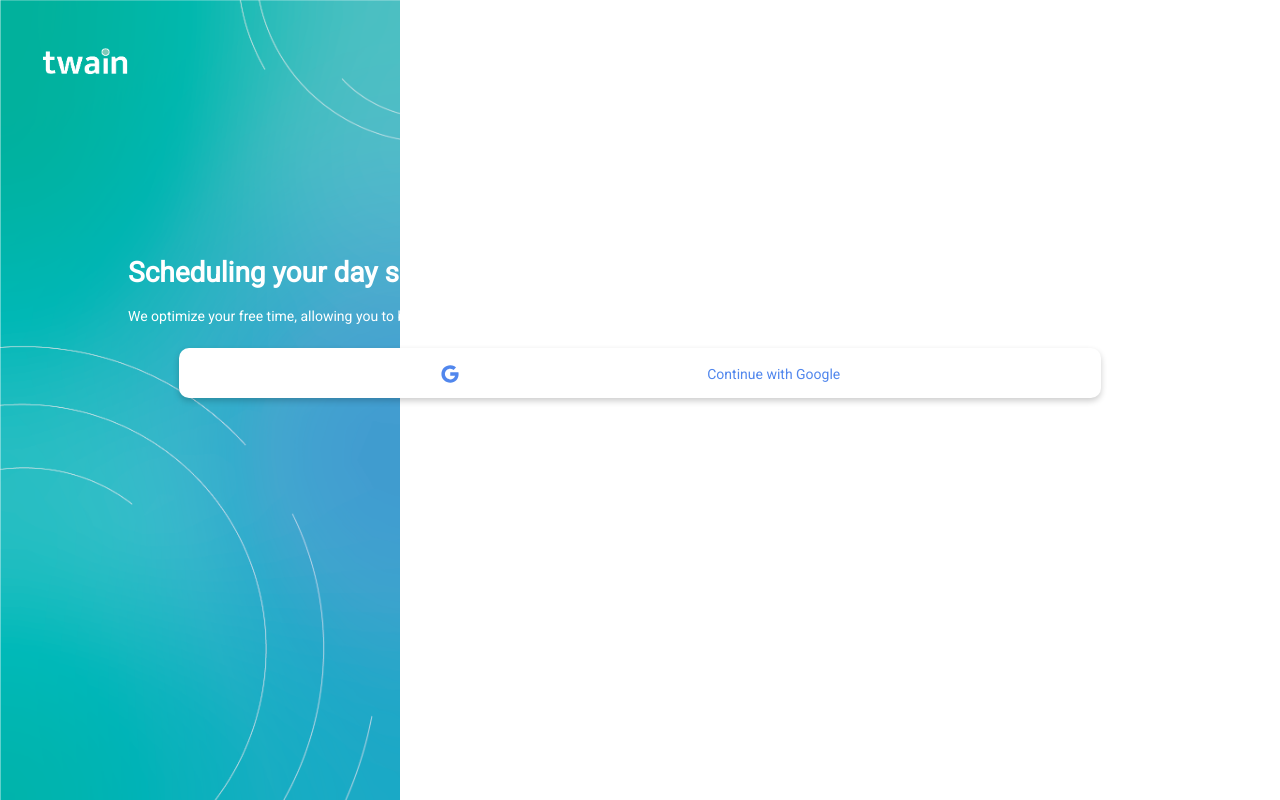
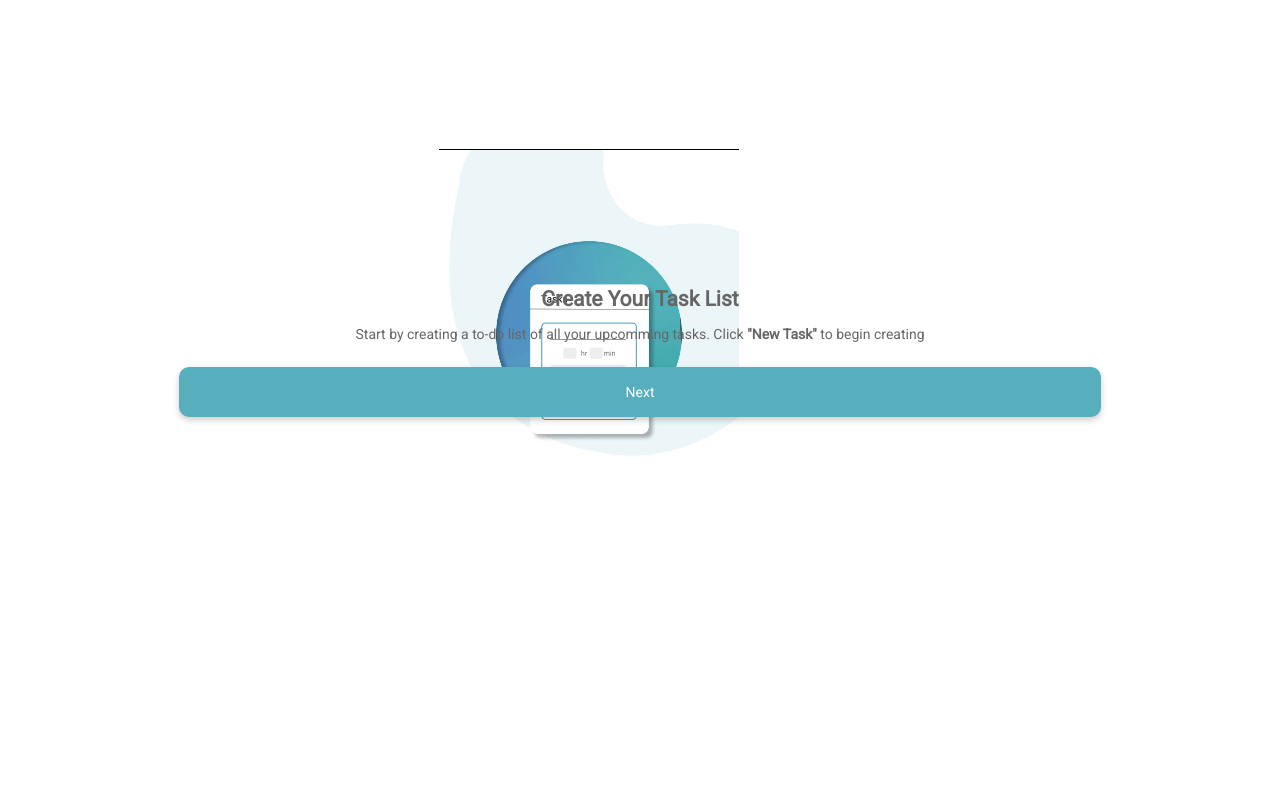
Before and after one commit to ucladevx/twain-extension, a React (Create React App) app: page /walkthrough in a window 1280 px wide. Built offline with nearby package versions, Linux system fonts and the light colour scheme; the HTML template or start-up script is replaced by a standard one.

Commit message:
added four screens for walkthrough

```diff
--- a/src/App.js
+++ b/src/App.js
@@ -12,6 +12,7 @@
 import SchedulingList from './components/containers/Scheduling';
 import ChangeList from './components/containers/MakeChanges';
 import Success from './components/containers/Success';
+import Walkthrough from './components/containers/Walkthrough';
 
 const App = () => {
   const DefaultContainer = () => (
@@ -32,6 +33,7 @@
         <Switch>
           <Route path="/settings" component={Settings} />
           <Route path="/help" component={Help} />
+          <Route path="/walkthrough" component={Walkthrough}/>
 
           <Route path="/tasklist" component={DefaultContainer} />
           <Route path="/scheduling" component={DefaultContainer} />
--- a/src/components/containers/Onboarding.js
+++ b/src/components/containers/Onboarding.js
@@ -1,7 +1,7 @@
 import React, { useState, useEffect } from 'react';
 import { useHistory } from 'react-router-dom';
 
-import Button, { FullButton } from '../presentational/styled/Button';
+import Button, { FullButton, SkipButton} from '../presentational/styled/Button';
 import Dropdown, { Selection } from '../presentational/Dropdown';
 import { Row } from '../presentational/styled/Layout';
 import { Background, Centered } from '../presentational/styled/Layout';
@@ -363,7 +363,7 @@
         margin: '15px auto'
       }}
     >
-      Do you want to have Twain schedule your tasks over the weekend?
+      Do you want to have twain schedule your tasks over the weekend?
     </p>
     <Dropdown
       options={display}
@@ -391,6 +391,29 @@
   );
 };
 
+const WalkThroughPrompt = ({handleContinue}) => {
+  const [skip,setSkip] = useState(false);
+  const history = useHistory();
+
+  return(
+    <div>
+      <h1 style={{ marginTop: '20vh' }}>Welcome to your twain task list!</h1>
+      <p
+      style={{
+        color: 'rgba(255,255,255,0.7)',
+        width: '90%',
+        margin: '15px auto'
+      }}>This is where you can view, create, and schedule your task. Lets show you around
+      </p>
+      <FullButton onClick = {()=> history.push('/walkthrough')}
+                  secondary
+                  style = {{color: '#5187ed'}}
+                  >Start WalkThrough</FullButton>
+      <SkipButton onClick = {handleContinue}>Skip</SkipButton>
+    </div>
+  );
+};
+
 const Content = [
   { component: Intro, customButton: true },
   { component: Welcome, customButton: true },
@@ -398,6 +421,7 @@
   { component: OptionSelection, customButton: true },
   { component: Times, customButton: true },
   { component: WeekendSetting, customButton: true},
+  { component: WalkThroughPrompt, customButton: true}
 ];
 
 const Onboarding = () => {
--- /dev/null
+++ b/src/components/containers/Walkthrough.js
@@ -0,0 +1,139 @@
+import React, { useState, useEffect } from 'react';
+import { useHistory } from 'react-router-dom';
+
+import Button, {FullButton,NextButton} from '../presentational/styled/Button';
+import { Background, WalkthroughCentered } from '../presentational/styled/Layout';
+
+const CreateTaskList = ({handleContinue}) =>{
+  return(
+    <div>
+      <img
+        src="personalizetask.gif"
+        style={{
+          width: '300px',
+          marginLeft: 'calc(-1 * (10%))',
+          marginTop: '-65%',
+          marginBottom: '-20%'
+        }}
+      />
+      <h2 style={{ width: '90%', margin: '15px auto' }}>
+      Create Your Task List
+      </h2>
+
+      <p
+      style={{
+        width: '90%',
+        margin: '15px auto',
+        textAlign: 'center'
+      }}
+      >Start by creating a to-do list of all your upcomming tasks.
+      Click <strong>"New Task"</strong> to begin creating
+      </p>
+
+      <NextButton
+      onClick = {handleContinue}
+      >Next
+      </NextButton>
+    </div>
+  );
+}
+
+const PersonalizeTask = ({handleContinue}) => {
+  return(
+    <div>
+      <img
+        src="personalizetask.gif"
+        style={{
+          width: '300px',
+          marginLeft: 'calc(-1 * (10%))',
+          marginTop: '-65%',
+          marginBottom: '-20%'
+        }}
+      />
+      <h2 style={{ width: '90%', margin: '15px auto' }}>
+      Personalize Your Task
+      </h2>
+
+      <p
+      style={{
+        width: '90%',
+        margin: '15px auto',
+        textAlign: 'center'
+      }}
+      >Fill in your task information including its estimated duration and due date
+      for efficient scheduling.
+      </p>
+
+      <NextButton
+      onClick = {handleContinue}
+      >Next
+      </NextButton>
+    </div>
+  );
+}
+
+const ScheduleTask = ({handleContinue}) => {
+  return(
+    <div>
+      <img
+        src="personalizetask.gif"
+        style={{
+          width: '300px',
+          marginLeft: 'calc(-1 * (10%))',
+          marginTop: '-65%',
+          marginBottom: '-20%'
+        }}
+      />
+      <h2 style={{ width: '90%', margin: '15px auto' }}>
+      Schedule Your Task
+      </h2>
+
+      <p
+      style={{
+        width: '90%',
+        margin: '15px auto',
+        textAlign: 'center'
+      }}
+      >Now that you have created your task, it will innitially appear under
+      <strong>"Not yet scheduled."</strong><br />
+      Once you're ready to have twain schedule your task, select the tasks you want
+      scheduled and click <strong>"Scheduled."</strong>
+      </p>
+
+      <NextButton
+      onClick = {handleContinue}
+      >Next
+      </NextButton>
+    </div>
+  );
+}
+
+const Content = [
+  {component: CreateTaskList},
+  {component: PersonalizeTask},
+  {component: ScheduleTask}
+];
+
+const Walkthrough = ()=>{
+  const [page, setPage] = useState(0);
+  const history = useHistory();
+
+  const handleContinue = () =>
+    page == Content.length - 1 ? history.push('/tasklist') : setPage(page + 1);
+
+  const getCurrent = () => {
+    const Component = Content[page].component;
+    return <Component handleContinue={handleContinue} />;
+  };
+
+  return (
+    <Background>
+      <WalkthroughCentered>
+        {getCurrent()}
+        {Content[page].customButton}
+      </WalkthroughCentered>
+    </Background>
+  );
+}
+
+export default Walkthrough
--- a/src/components/presentational/styled/Button.js
+++ b/src/components/presentational/styled/Button.js
@@ -73,4 +73,28 @@
   border-radius: 10px;
 `;
 
+export const SkipButton = styled.button`
+  text-decoration: underline;
+  background: none;
+  border: none;
+  color: white;
+  text-align: center;
+  &:hover {
+    cursor: pointer;
+  }
+`;
+
+export const NextButton = styled(FullButton)`
+  background: #57afbe;
+  padding: '10px 30px';
+  color:#fff
+
+  &:hover {
+    cursor: pointer;
+    opacity: 0.7;
+    background: #57afbe;
+  }
+
+`;
+
 export default Button;
--- a/src/components/presentational/styled/Layout.js
+++ b/src/components/presentational/styled/Layout.js
@@ -26,6 +26,12 @@
   }
 `;
 
+export const WalkthroughCentered = styled(Centered)`
+  color: #666666;
+  fontFamily: roboto;
+  /* text-align: center; */
+`;
+
 export const Row = styled.div`
   display: flex;
   align-items: center;
```
Also changed, not shown: public/personalizetask.gif (added).
